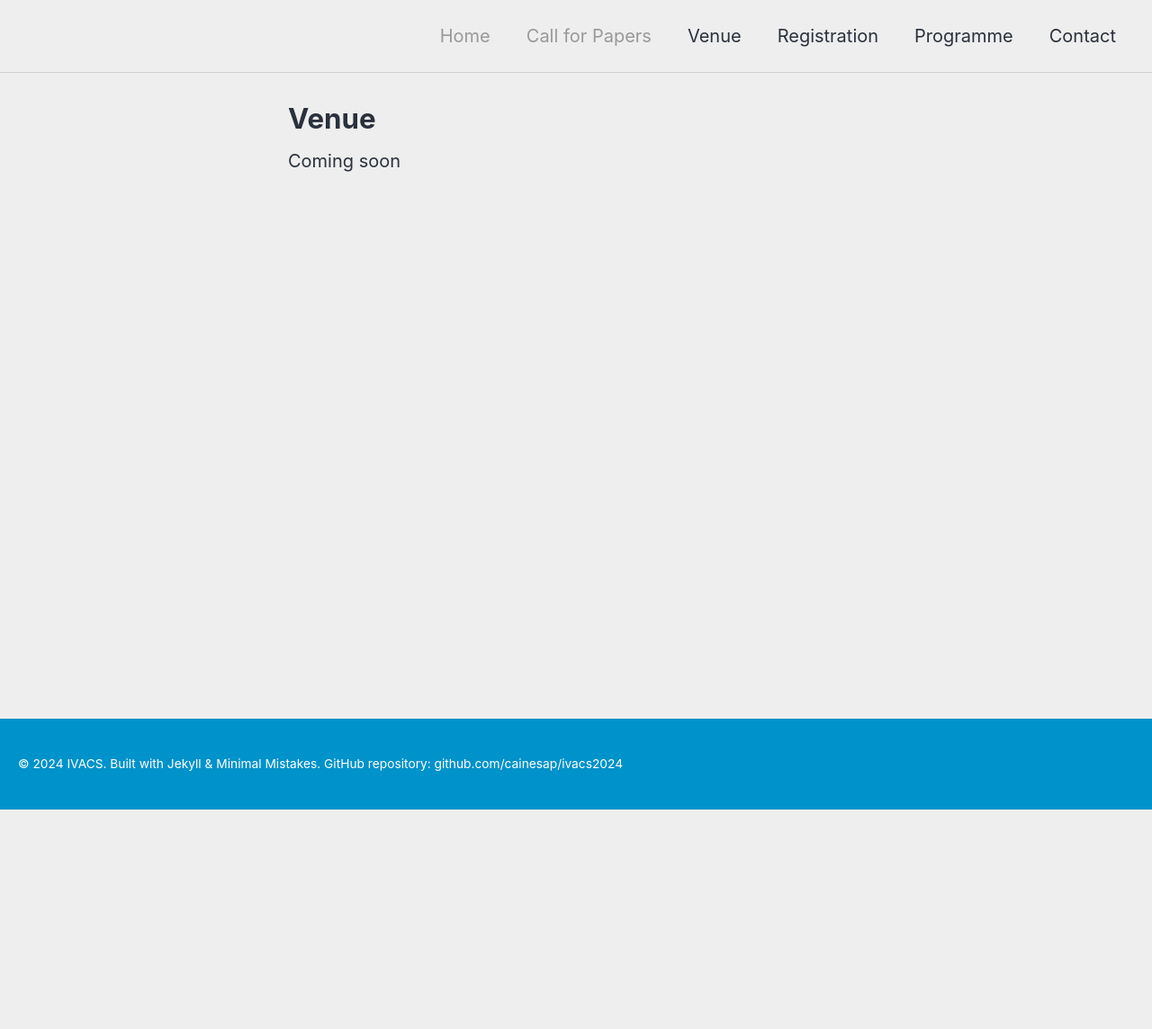
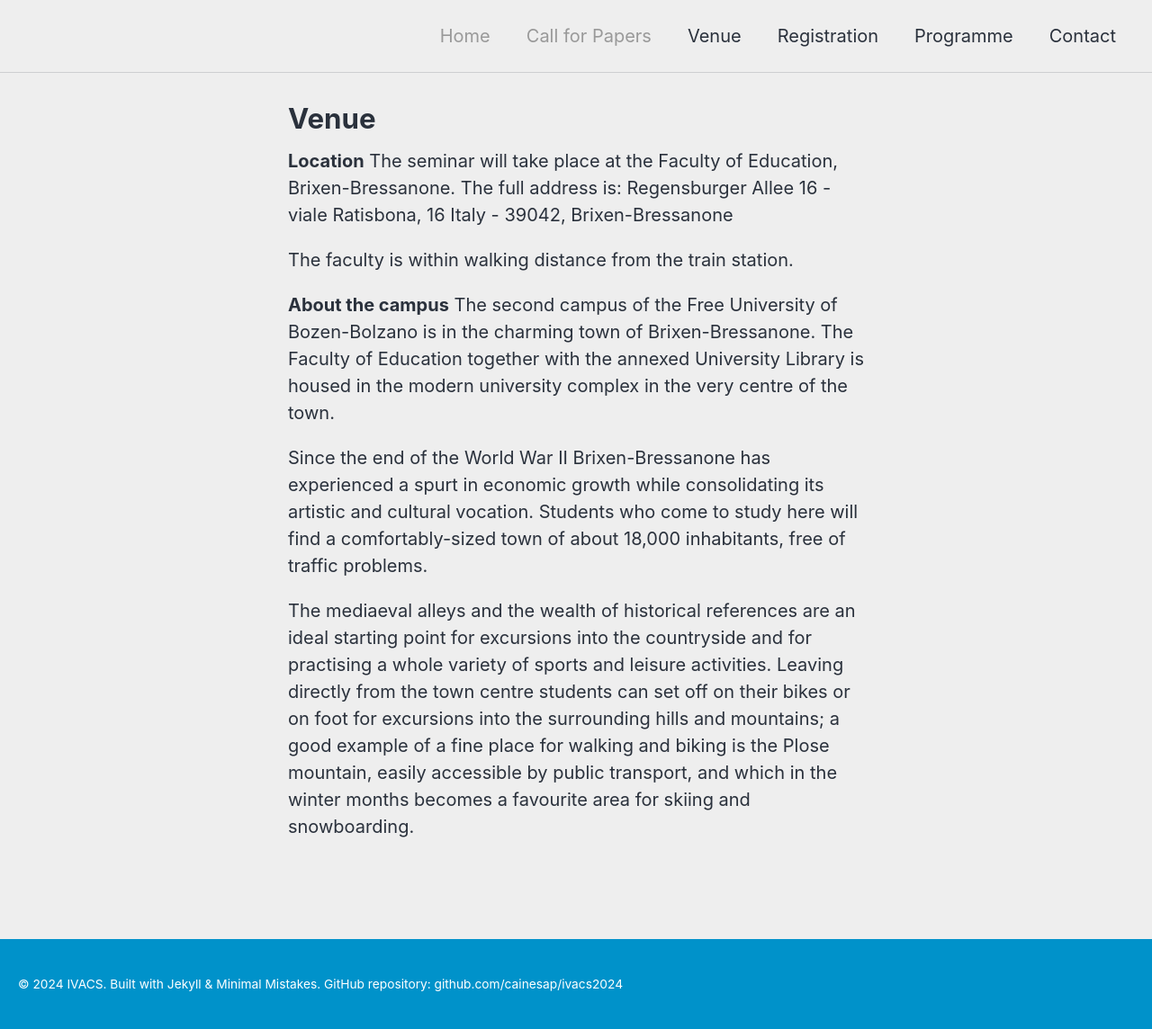
Before and after one commit to gfburton/aiabrixen2024, a Jekyll site: the page built from _pages/venue.md, in a window 1280 px wide. Shown: the whole page at 90% size. Built offline with Jekyll 4.4.1, drawn with Linux system fonts in a browser that asks for light colours; cached includes are drawn as plain includes; nearby versions of some CDN libraries; before the commit the page ends 900 px from its top, so only the background shows below that.

Commit message:
Update venue.md

```diff
--- a/_pages/venue.md
+++ b/_pages/venue.md
@@ -6,5 +6,16 @@ permalink: /venue/
 # toc_sticky: true
 # toc_icon: "cog"
 ---
+**Location**
+The seminar will take place at the Faculty of Education, Brixen-Bressanone. The full address is:
+Regensburger Allee 16 - viale Ratisbona, 16
+Italy - 39042, Brixen-Bressanone
 
-Coming soon
+The faculty is within walking distance from the train station.
+
+**About the campus**
+The second campus of the Free University of Bozen-Bolzano is in the charming town of Brixen-Bressanone. The Faculty of Education together with the annexed University Library is housed in the modern university complex in the very centre of the town.
+
+Since the end of the World War II Brixen-Bressanone has experienced a spurt in economic growth while consolidating its artistic and cultural vocation. Students who come to study here will find a comfortably-sized town of about 18,000 inhabitants, free of traffic problems.
+
+The mediaeval alleys and the wealth of historical references are an ideal starting point for excursions into the countryside and for practising a whole variety of sports and leisure activities. Leaving directly from the town centre students can set off on their bikes or on foot for excursions into the surrounding hills and mountains; a good example of a fine place for walking and biking is the Plose mountain, easily accessible by public transport, and which in the winter months becomes a favourite area for skiing and snowboarding.
```
